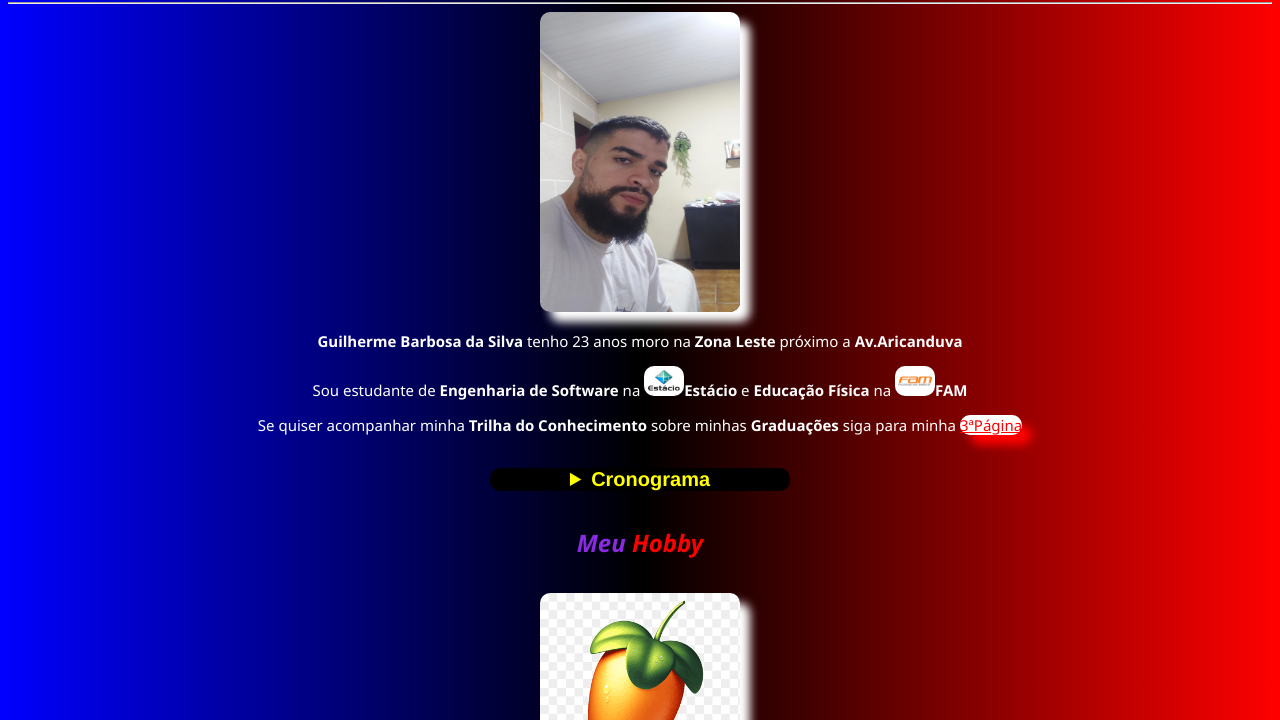
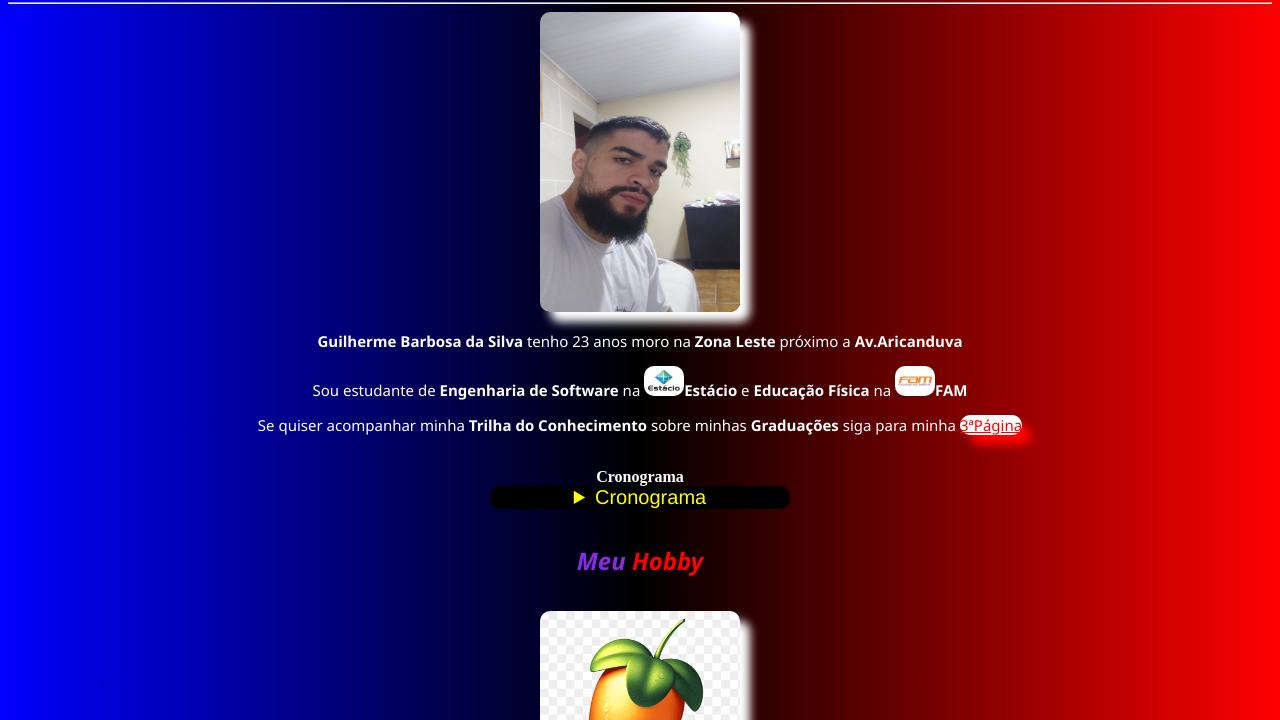
Before and after one commit to Gui806/gui04, a plain HTML site: page index.html in a window 1280 px wide. Shown: the part 80-800 px from the top of the page. Drawn offline with Linux system fonts and the light colour scheme.

Commit message:
Atualizar o index.html

```diff
--- a/index.html
+++ b/index.html
@@ -25,7 +25,7 @@
     <p>Sou estudante de <b>Engenharia de Software</b> na <img src="estacio.jpeg" height="30px" width="40px" style="border-radius: 10px 10px;" alt=""><b>Estácio</b> e <b>Educação Física</b> na <img src="R (3).jpeg" alt="icon" width="40px" height="30px" style="border-radius: 10px 10px;"><b>FAM</b></p>
     <p>Se quiser acompanhar minha <b>Trilha do Conhecimento</b> sobre minhas <b>Graduações</b> siga para minha <a href="03página.html " style="color: red;background-color: white;border-radius: 10px 10px;box-shadow: 10px 10px 10px red;">3ªPágina</a></p>
     <br>
-    <caption><b style= "color: white;" Cronograma</b></caption>
+    <caption><b style="color: white;"> Cronograma</b></caption>
     <div id="text"><details><summary style="background-color: black;color: yellow;">Cronograma</summary>
         <br>
         <div class="cronograma">
```
